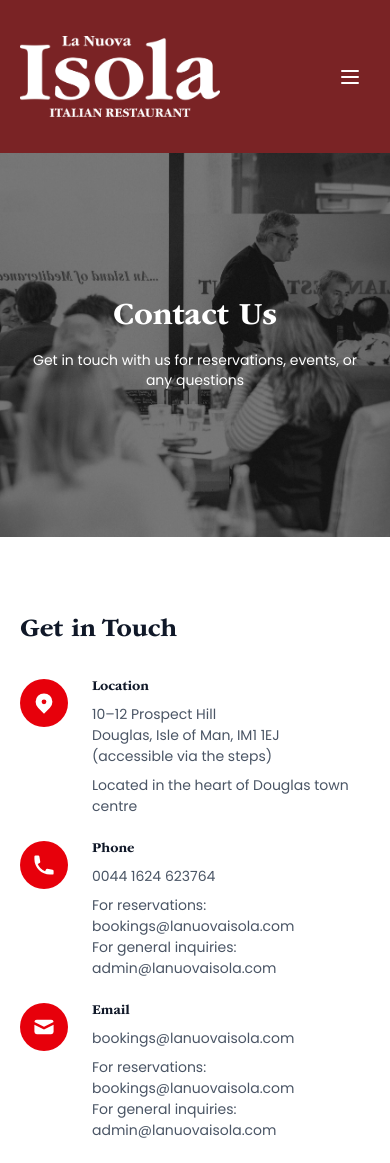
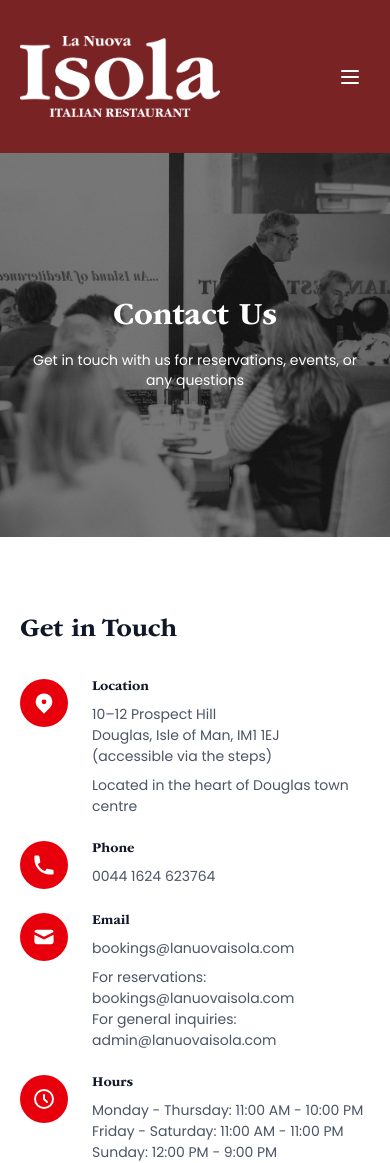
Before and after one commit to LYNKSPortal/la-nuova-isola-iom, a Next.js app: page /contact in a window 390 px wide. Shown: the top 1163 px of the page. Built offline with nearby package versions, Linux system fonts and the light colour scheme.

Commit message:
Remove email lines from phone section in contact form

```diff
--- a/src/components/ContactForm.tsx
+++ b/src/components/ContactForm.tsx
@@ -136,10 +136,6 @@ export default function ContactForm() {
                   <div className="ml-6">
                     <h3 className="text-lg font-medium text-gray-900 mb-2">Phone</h3>
                     <p className="text-gray-600">0044 1624 623764</p>
-                    <p className="text-gray-600 mt-2">
-                      For reservations: bookings@lanuovaisola.com<br />
-                      For general inquiries: admin@lanuovaisola.com
-                    </p>
                   </div>
                 </div>
 
```
